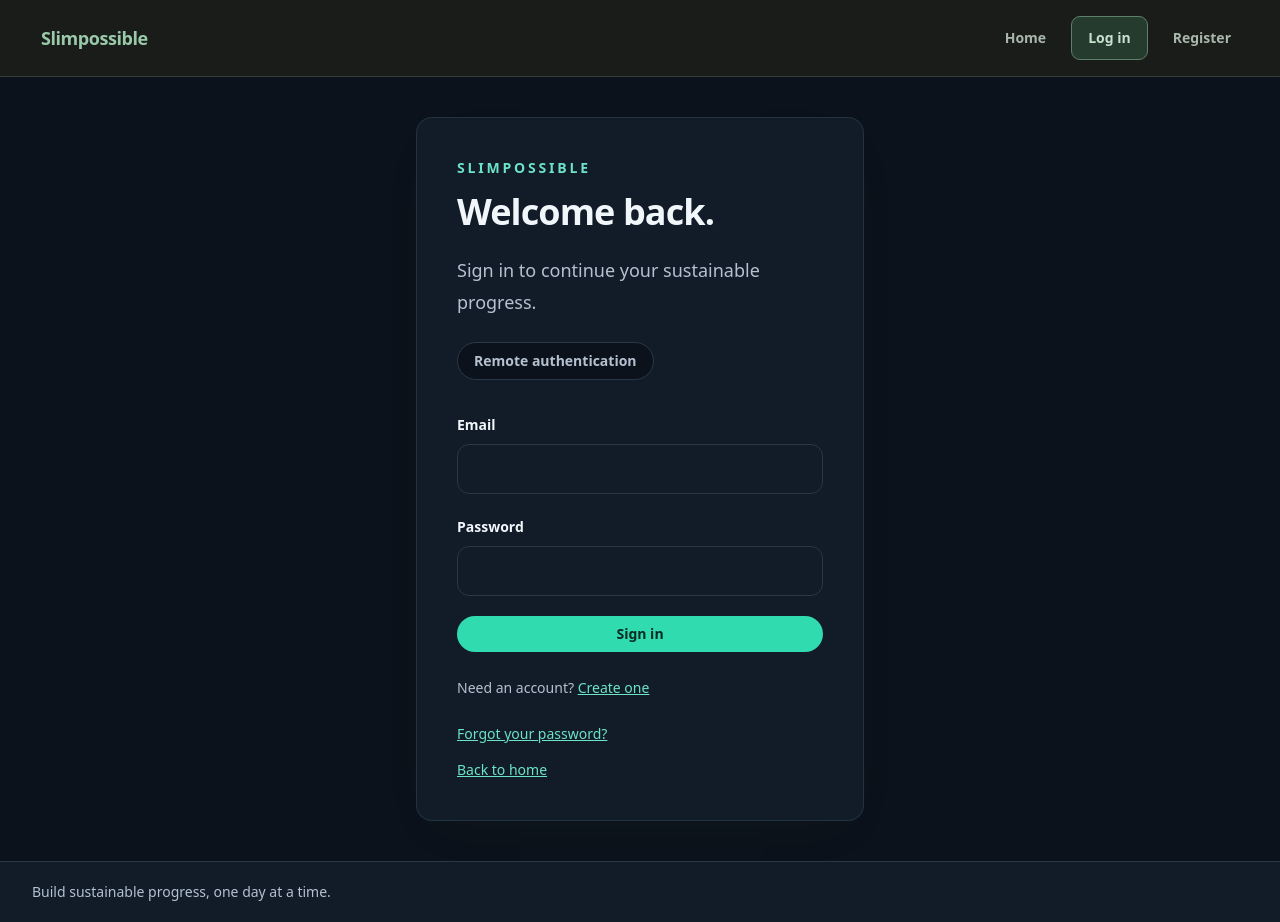
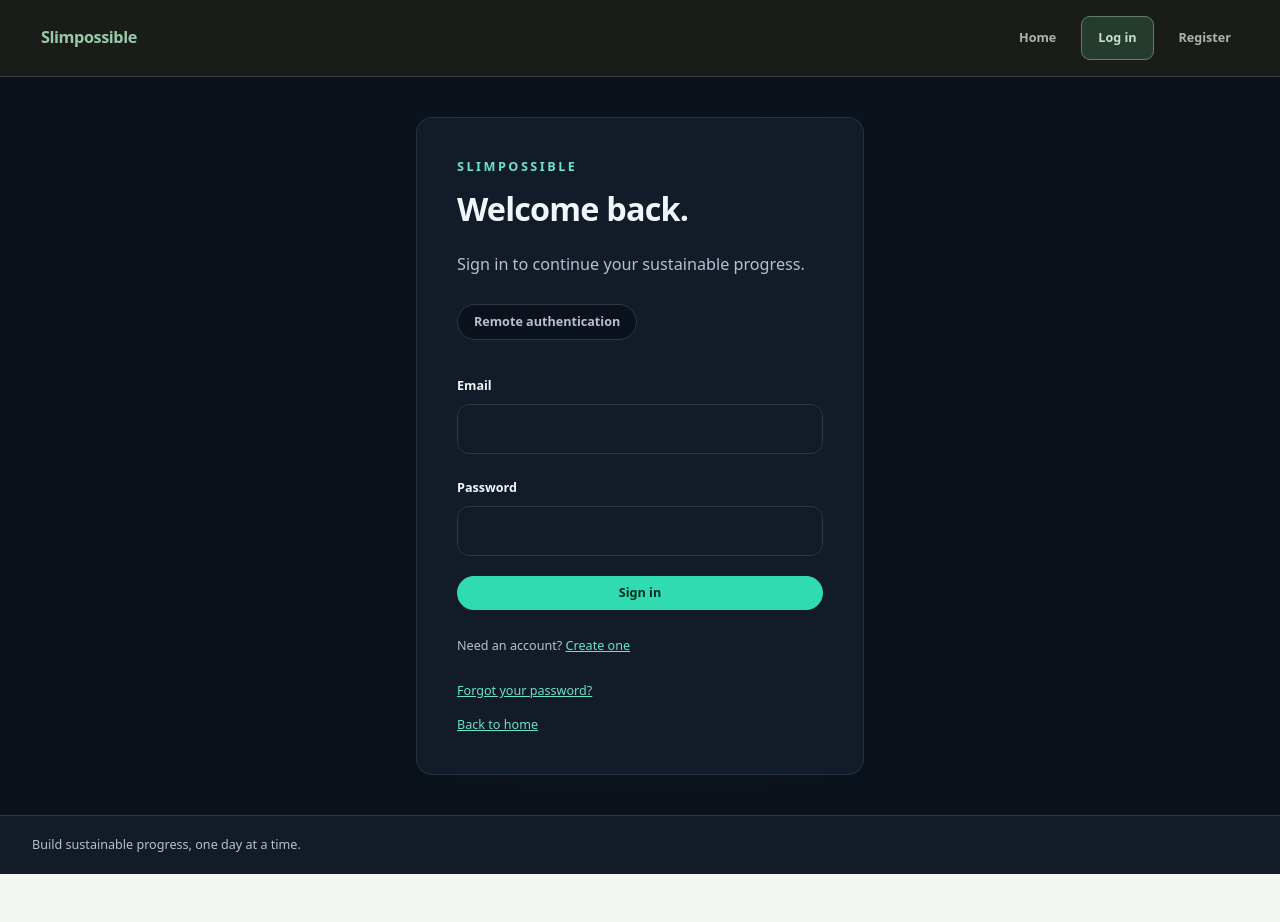
Before and after one commit to johnciuverca/slimpossible-app, a React (Vite) app: page /login in a window 1280 px wide. After the commit the page ends 874 px from the top, so only its background shows below. Built offline with nearby package versions, Linux system fonts and the light colour scheme; no server answers.

Commit message:
style: reduce shared app typography scale

```diff
--- a/src/index.css
+++ b/src/index.css
@@ -1,6 +1,21 @@
 @import 'tailwindcss';
 
 @theme {
+  /* Keep utility hierarchy while tightening the app-wide type scale. The
+     smallest preset stays at 12px; text zoom remains browser-controlled. */
+  --text-xs: 0.75rem;
+  --text-sm: 0.7875rem;
+  --text-base: 0.9rem;
+  --text-lg: 1.0125rem;
+  --text-xl: 1.125rem;
+  --text-2xl: 1.35rem;
+  --text-3xl: 1.6875rem;
+  --text-4xl: 2.025rem;
+  --text-5xl: 2.7rem;
+  --text-6xl: 3.375rem;
+  --text-7xl: 4.05rem;
+  --text-8xl: 5.4rem;
+  --text-9xl: 7.2rem;
   --color-page: #f3f6f1;
   --color-panel: #fffefa;
   --color-ink: #1b2a20;
@@ -422,12 +437,12 @@ body {
   color: #072b22;
 }
 .auth-page h1 {
-  font-size: clamp(1.75rem, 3vw, 2.25rem);
+  font-size: clamp(1.575rem, 2.7vw, 2.025rem);
   margin-top: 1rem;
 }
 .auth-page h1 + p {
   margin-top: 1rem;
-  font-size: 1rem;
+  font-size: 0.9rem;
   line-height: 1.6;
 }
 .auth-page a:focus-visible {
@@ -437,11 +452,11 @@ body {
 }
 .dashboard-shell .dashboard-workspace > header h1 {
   margin-top: 0.5rem;
-  font-size: clamp(2rem, 3.5vw, 3rem);
+  font-size: clamp(1.8rem, 3.15vw, 2.7rem);
 }
 .dashboard-shell .dashboard-workspace > header p:last-child {
   margin-top: 0.5rem;
-  font-size: 1rem;
+  font-size: 0.9rem;
   line-height: 1.6;
 }
 .dashboard-shell .dashboard-workspace > header > div > p:first-child {
@@ -475,7 +490,7 @@ body {
   min-width: 0;
   overflow-wrap: anywhere;
   color: var(--color-forest-800);
-  font-size: 0.875rem;
+  font-size: 0.7875rem;
   font-weight: 700;
 }
 .dashboard-save-confirmation-dismiss {
@@ -529,7 +544,7 @@ body {
   background: color-mix(in srgb, var(--action-color) 9%, #101b28);
   color: #f1f6fa;
   text-align: left;
-  font-size: 0.95rem;
+  font-size: 0.855rem;
   font-weight: 700;
   text-decoration: none;
 }
@@ -568,7 +583,7 @@ body {
   display: block;
   margin-top: 0.25rem;
   color: #bcc9d8;
-  font-size: 0.8rem;
+  font-size: 0.75rem;
   font-weight: 400;
 }
 .dashboard-action-chevron {
@@ -607,6 +622,7 @@ body {
 }
 .chart-axis {
   fill: var(--color-ink-muted);
+  font-size: 12px;
 }
 .chart-value {
   fill: var(--color-ink);
@@ -678,7 +694,7 @@ body {
   }
   .public-auth-shell .app-shell-brand {
     padding-inline: 2px;
-    font-size: 15px;
+    font-size: 13.5px;
   }
   .public-auth-shell .app-shell-header nav ul {
     gap: 0;
@@ -774,7 +790,7 @@ body {
   }
   .signed-in-shell .app-shell-brand {
     padding-inline: 4px;
-    font-size: 16px;
+    font-size: 14.4px;
   }
   .signed-in-shell .app-shell-header-actions {
     gap: 8px;
```
Also changed, not shown: 1 other file (tests, documents, lock files or other folders).
